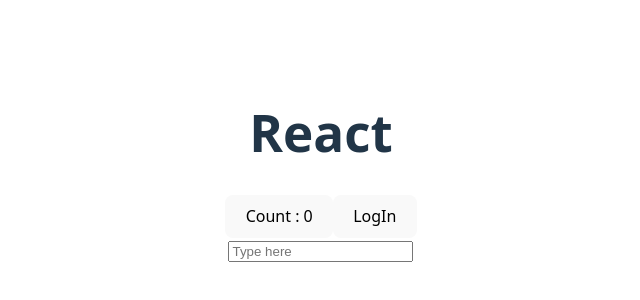
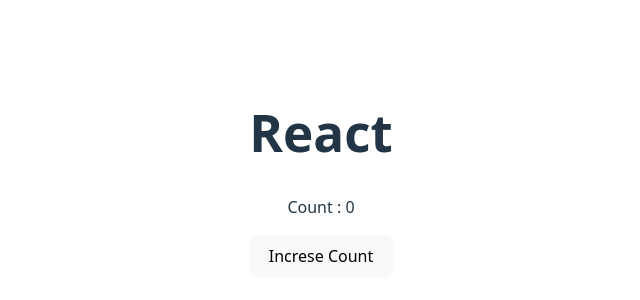
Before and after one commit to Mukunth90/core-concepts, a React (Vite) app: page / in a window 1280 px wide. Shown: the part 226-526 px from the top of the page, without its empty margins (319-959 px from the left). Built offline with nearby package versions, Linux system fonts and the light colour scheme.

Commit message:
When to Use value or function in setterfunction - hooks
if your new state depends on the previous state, use an updater function.
setCount( (prev) prev + 1 )
setCount( (prev) prev * 2 )
if you are just setting a value directly, the regular syntax is fine
setCount(5)
setName("John")

```diff
--- a/src/App.jsx
+++ b/src/App.jsx
@@ -1,5 +1,7 @@
 import { Counter } from './Counter';
 import { LoginCard } from './LoginCard';
+import { SimpleCounter } from './SimpleCounter';
+import { PrevStateCounter } from './PrevStateCounter';
 
 import './App.css';
 
@@ -7,8 +9,11 @@
   return (
     <>
       <h1>React</h1>
+      {/* <Counter />
       <Counter />
-      <LoginCard />
+      <LoginCard /> */}
+      {/* <SimpleCounter /> */}
+      <PrevStateCounter />
     </>
   );
 }
--- /dev/null
+++ b/src/PrevStateCounter.jsx
@@ -0,0 +1,30 @@
+import { useState } from 'react';
+
+export const PrevStateCounter = () => {
+  const [count, SetCount] = useState(0);
+  console.log('Render phase: Component rendering with count is', count);
+
+  const handleClick = () => {
+    SetCount((prev) => {
+      console.log('First updater fn: prev count =', prev);
+      return prev + 1;
+    });
+
+    SetCount((prev) => {
+      console.log('Second updater fn: prev count =', prev);
+      return prev + 5;
+    });
+
+    SetCount((prev) => {
+      console.log('Third updater fn: prev count =', prev);
+      return prev + 10;
+    });
+  };
+
+  return (
+    <div>
+      <p>Count : {count}</p>
+      <button onClick={handleClick}>Increse Count</button>
+    </div>
+  );
+};
--- /dev/null
+++ b/src/SimpleCounter.jsx
@@ -0,0 +1,25 @@
+import { useState } from 'react';
+
+export const SimpleCounter = () => {
+  const [count, SetCount] = useState(0);
+  console.log('Render phase: Component rendering with count is', count);
+
+  const handleClick = () => {
+    SetCount(count + 1);
+    console.log('After setCount, count (count + 1) is:', count);
+    SetCount(count + 5);
+    console.log('After setCount, count (count + 5) is:', count);
+    SetCount(count + 10);
+    console.log('After setCount, count (count + 10) is:', count);
+    setTimeout(() => {
+      console.log('After 2sec count is:', count);
+    }, 2000);
+  };
+
+  return (
+    <div>
+      <p>Count : {count}</p>
+      <button onClick={handleClick}>Increse Count</button>
+    </div>
+  );
+};
```
